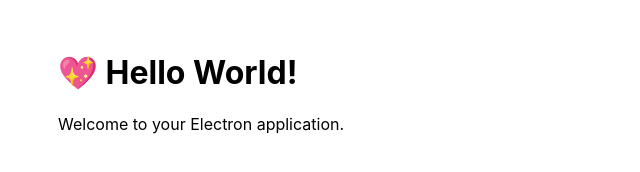
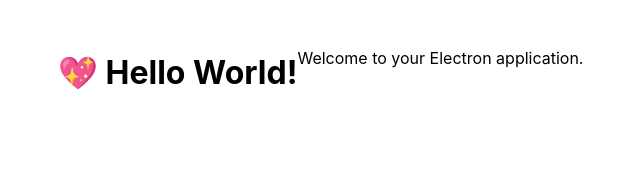
Before and after one commit to alekdemaio/quick-ai, an Electron app: page src/index.html in a window 800 px wide. Shown: the whole page, without its empty margins (38-678 px from the left). Drawn offline with Linux system fonts and the light colour scheme.

Commit message:
Set up rows
Set up rows by creating .chats-and-active-chat class

```diff
--- a/src/index.css
+++ b/src/index.css
@@ -5,3 +5,8 @@
   max-width: 38rem;
   padding: 2rem;
 }
+
+.chats-and-active-chat {
+  display: flex;
+  flex-direction: row;
+}
--- a/src/index.html
+++ b/src/index.html
@@ -6,7 +6,9 @@
     <link rel="stylesheet" href="index.css" />
   </head>
   <body>
-    <h1>💖 Hello World!</h1>
-    <p>Welcome to your Electron application.</p>
+    <div class="chats-and-active-chat">
+      <h1>💖 Hello World!</h1>
+      <p>Welcome to your Electron application.</p>
+    </div>
   </body>
 </html>
```
